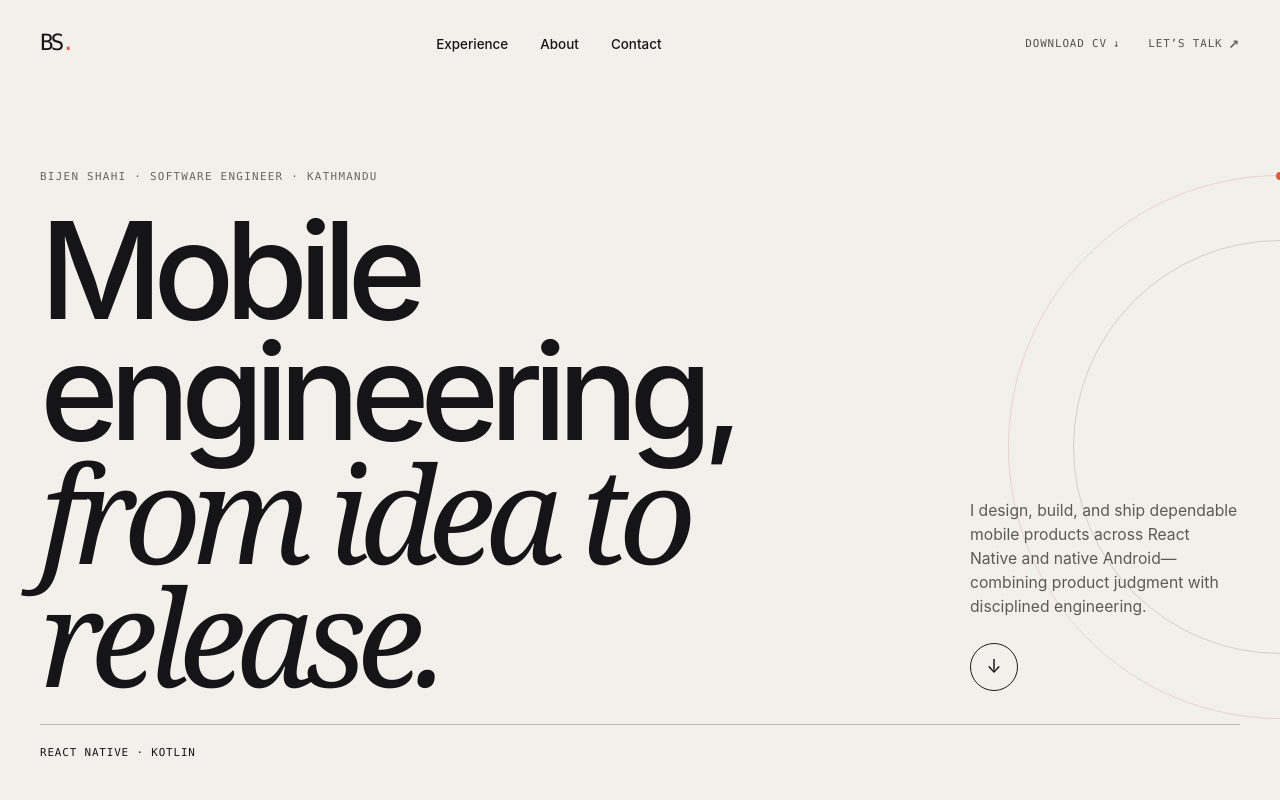
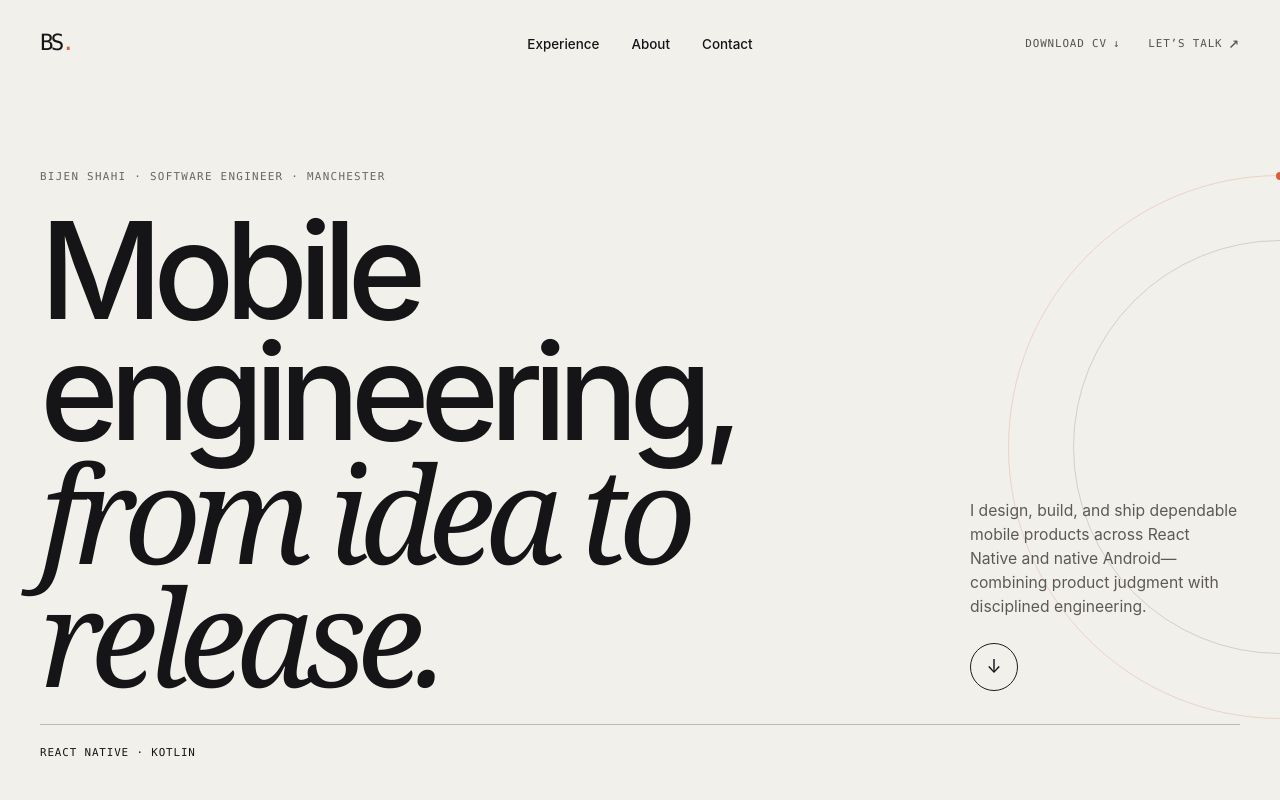
Before and after one commit to BijenShahi/portfolio, a React (Vite) app: page / in a window 1280 px wide. Shown: the top 800 px of the page. Built offline with nearby package versions, Linux system fonts and the light colour scheme.

Commit message:
fix: center nav bar and minor text changes

```diff
--- a/src/main.jsx
+++ b/src/main.jsx
@@ -1365,10 +1365,10 @@ function App() {
 
       <header className="sticky top-0 z-50 border-b border-transparent bg-[#f2f0ea]/88 backdrop-blur-xl">
         <nav
-          className={`${shell} flex h-[74px] items-center justify-between text-[0.84rem] font-medium sm:h-[88px]`}
+          className={`${shell} grid h-[74px] grid-cols-[minmax(0,1fr)_auto_minmax(0,1fr)] items-center gap-4 text-[0.84rem] font-medium sm:h-[88px]`}
           aria-label="Primary navigation"
         >
-          <div className="relative">
+          <div className="relative justify-self-start">
             <a
               ref={logoRef}
               className={`-m-3 inline-flex min-h-11 min-w-11 touch-manipulation select-none items-center px-3 font-mono text-[1.4rem] tracking-[-0.12em] ${focusRing}`}
@@ -1388,7 +1388,7 @@ function App() {
               </div>
             )}
           </div>
-          <div className="hidden items-center gap-8 md:flex">
+          <div className="hidden items-center justify-self-center gap-8 md:flex">
             <a
               className={`transition-colors duration-300 hover:text-[#d85d41] ${focusRing}`}
               href="#work"
@@ -1408,7 +1408,7 @@ function App() {
               Contact
             </a>
           </div>
-          <div className="flex items-center gap-5 sm:gap-7">
+          <div className="flex items-center justify-self-end gap-5 sm:gap-7">
             <a
               className={`${navAction} hidden sm:inline-flex`}
               href="/Bijen-Shahi-CV.pdf"
@@ -1445,7 +1445,9 @@ function App() {
           </div>
 
           <Reveal className="relative z-10">
-            <p className={label}>Bijen Shahi · Software Engineer · Kathmandu</p>
+            <p className={label}>
+              Bijen Shahi · Software Engineer · Manchester
+            </p>
           </Reveal>
 
           <div className="relative z-10 grid items-end gap-10 md:grid-cols-[minmax(0,1fr)_270px]">
```
